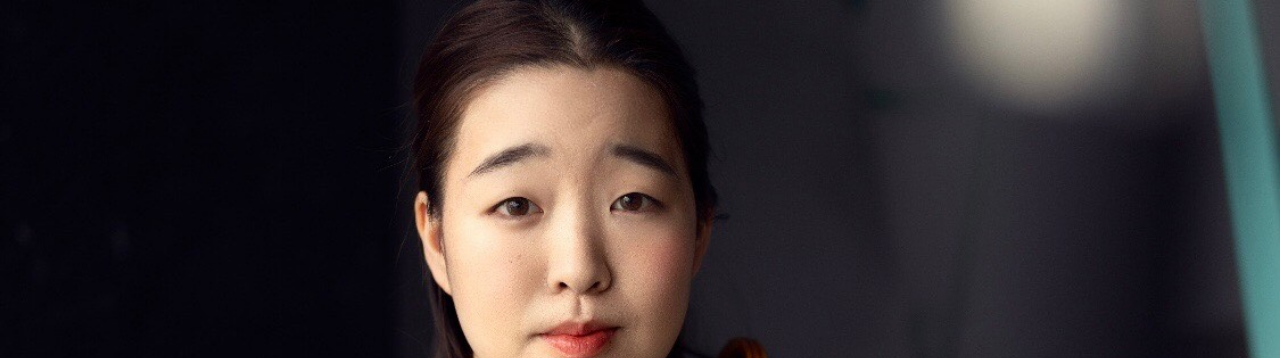
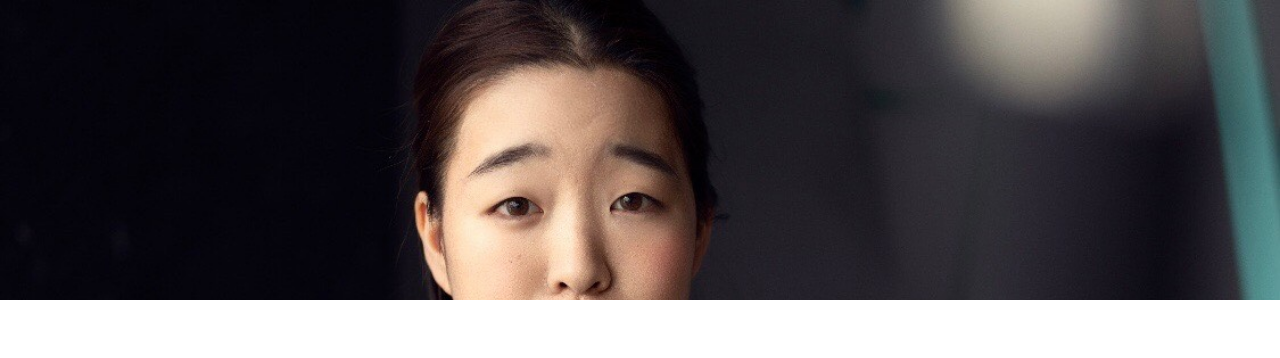
Before and after one commit to fatbiscuit247/amysze, a plain HTML site: page index.html in a window 1280 px wide. Shown: the top 358 px of the page. Drawn offline with Linux system fonts and the light colour scheme.

Commit message:
Update index.html

```diff
--- a/index.html
+++ b/index.html
@@ -13,9 +13,12 @@
 
     .hero-image {
       width: 100vw;
-      height: auto;
+      height: 300px;
+      object-fit: cover;
+      object-position: center top;
       display: block;
     }
+
 
     .main {
       max-width: 800px;
@@ -47,7 +50,7 @@
 </head>
 <body>
 
-  <!-- Full-width hero image (now spans 100% of the page width) -->
+
   <img src="amysze.jpeg" alt="Amy Sze" class="hero-image" />
 
   <div class="main">
```
